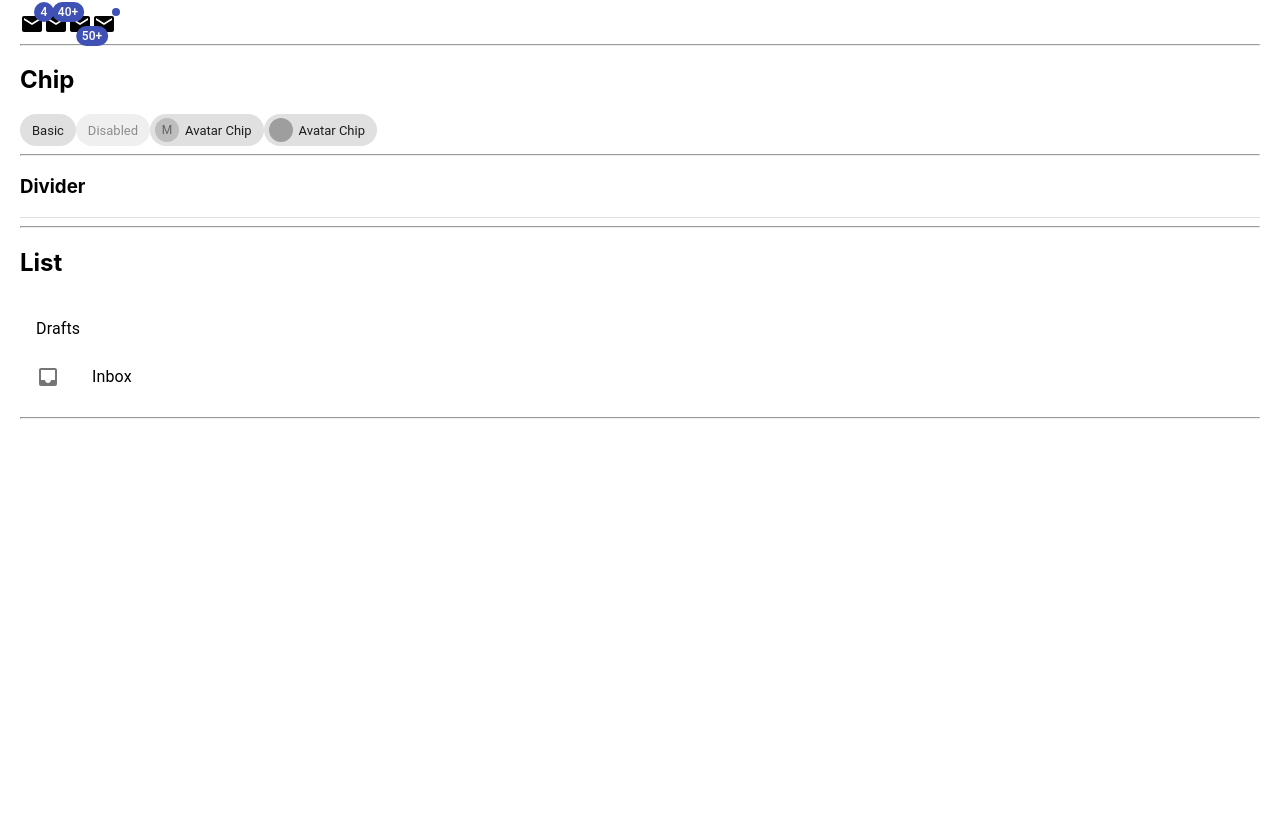
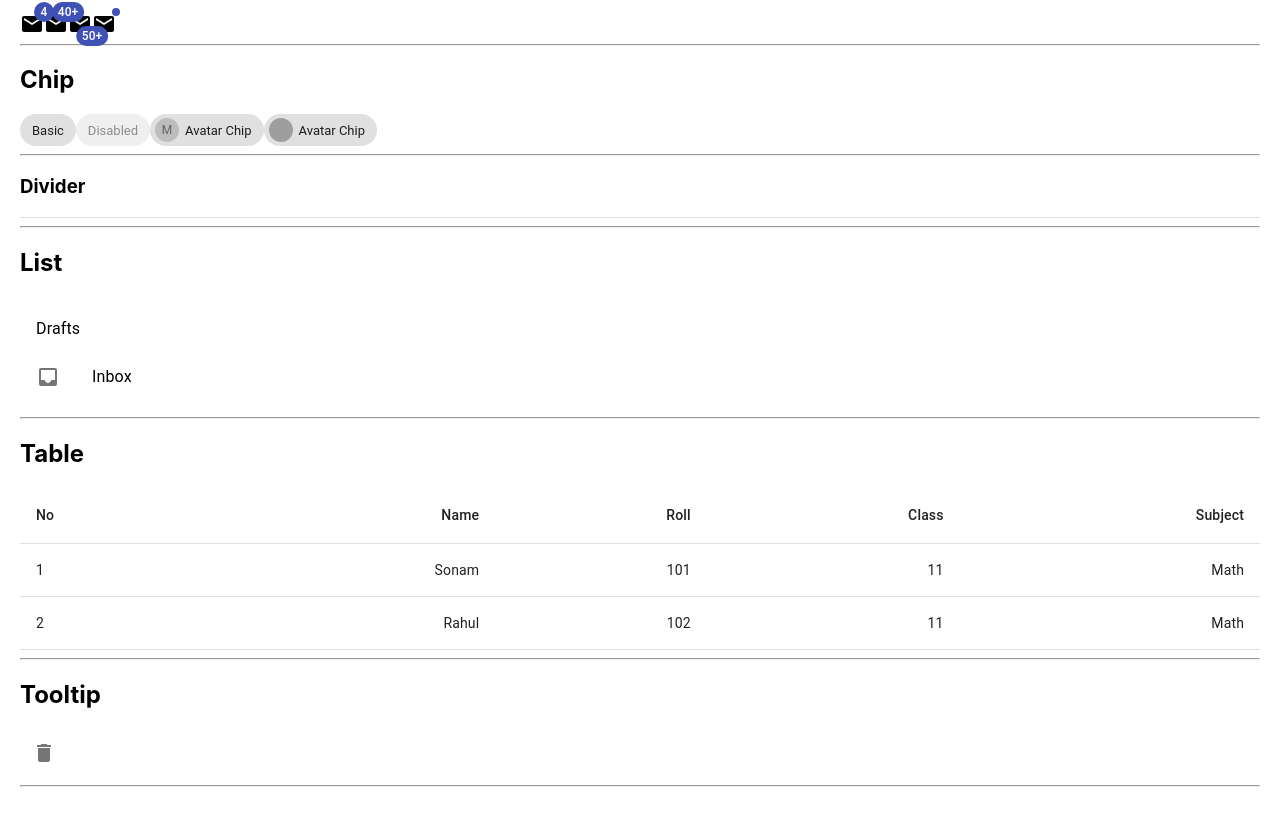
Before and after one commit to devpranab/Practice-React-MaterialUI, a React (Create React App) app: page / in a window 1280 px wide. Shown: the part 4088-4903 px from the top of the page. Before the commit the page ends 4535 px from the top, so only its background shows below. Built offline with nearby package versions, Linux system fonts and the light colour scheme; grey boxes are pictures that could not be loaded.

Commit message:
Table & Tooltip

```diff
--- a/src/App.js
+++ b/src/App.js
@@ -30,6 +30,13 @@ import ListItem from '@material-ui/core/ListItem';
 import ListItemIcon from '@material-ui/core/ListItemIcon';
 import ListItemText from '@material-ui/core/ListItemText';
 import InboxIcon from '@material-ui/icons/Inbox';
+import Table from '@material-ui/core/Table';
+import TableBody from '@material-ui/core/TableBody';
+import TableCell from '@material-ui/core/TableCell';
+import TableContainer from '@material-ui/core/TableContainer';
+import TableHead from '@material-ui/core/TableHead';
+import TableRow from '@material-ui/core/TableRow';
+import Tooltip from '@material-ui/core/Tooltip';
 
 // for data & time
 const useStyles = makeStyles((theme) => ({
@@ -263,6 +270,44 @@ function App() {
         </ListItem>
       </List>
       <hr/>
+      <h2>Table</h2>
+      <TableContainer>
+        <Table>
+          <TableHead>
+            <TableRow>
+              <TableCell>No</TableCell>
+              <TableCell align="right">Name</TableCell>
+              <TableCell align="right">Roll</TableCell>
+              <TableCell align="right">Class</TableCell>
+              <TableCell align="right">Subject</TableCell>
+            </TableRow>
+          </TableHead>
+          <TableBody>
+            <TableRow>
+              <TableCell component="th" scope="row">1</TableCell>
+              <TableCell align="right">Sonam</TableCell>
+              <TableCell align="right">101</TableCell>
+              <TableCell align="right">11</TableCell>
+              <TableCell align="right">Math</TableCell>
+            </TableRow>
+            <TableRow>
+              <TableCell component="th" scope="row">2</TableCell>
+              <TableCell align="right">Rahul</TableCell>
+              <TableCell align="right">102</TableCell>
+              <TableCell align="right">11</TableCell>
+              <TableCell align="right">Math</TableCell>
+            </TableRow>
+          </TableBody>
+        </Table>
+      </TableContainer>
+      <hr/>
+      <h2>Tooltip</h2>
+      <Tooltip title="Delete">
+        <IconButton aria-label="delete">
+          <DeleteIcon />
+        </IconButton>
+      </Tooltip>
+      <hr/>
     </div>
 
   );
```
